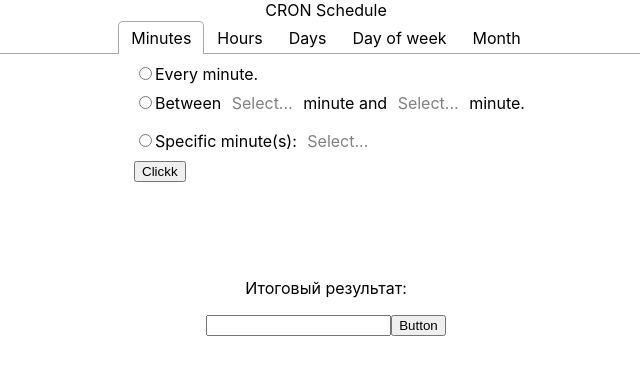
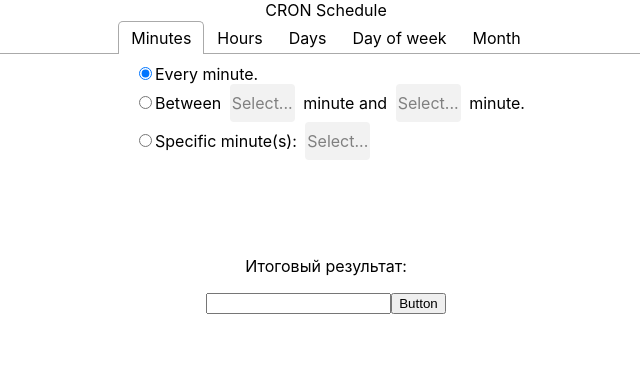
Before and after one commit to abelikovstudy/cron-test, a React (Create React App) app: page / in a window 1280 px wide. Shown: the top 374 px of the page, without its empty margins (314-954 px from the left). Built offline with nearby package versions, Linux system fonts and the light colour scheme.

Commit message:
Now unchoised option is unaviable via local boolean array

```diff
--- a/src/components/DateChose.js
+++ b/src/components/DateChose.js
@@ -32,6 +32,28 @@ export function DateChose(){
     })
   }
 
+  const parseCron = (dateObject) => {
+    console.log(dateObject)
+    let buff = ""
+    for (let key in dateObject) {
+      switch(dateObject[key].span){
+        case "Every":
+          buff += '* ';
+        break;
+        case "Between":
+          buff += dateObject[key].between_start.value + '-' + dateObject[key].between_end.value + ' ';
+        break;
+        case "Specific":
+          let suppBuff = []
+          for(let date in dateObject[key].specific){
+            suppBuff.push(dateObject[key].specific[date].value)
+          }
+          buff += suppBuff.join(',') + ' '
+        break;
+      }
+    }
+    setResult(buff)
+  }
   return (
     <div className="DateChose">
     <Tabs defaultIndex={0} selectedIndex={tabIndex} onSelect={(index) => setTabIndex(index)} forceRenderTabPanel={true}>
@@ -69,7 +91,7 @@ export function DateChose(){
   <br />
     <div className='Result'>
       <p>Итоговый результат: </p><input value={result} type="text"/>
-      <button onClick={() => console.log(cron)}>Button</button>
+      <button onClick={() => parseCron(cron)}>Button</button>
     </div>
   </div>
   )
--- a/src/components/SelectCustom.js
+++ b/src/components/SelectCustom.js
@@ -4,7 +4,8 @@ export function SelectCustom({
     isMulti,
     options,
     onDateChange,
-    name
+    name,
+    isDisabled
 }){
 
     return(
@@ -16,6 +17,7 @@ export function SelectCustom({
         className="react-select--inline"
         components={{IndicatorsContainer: () => null}}
         onChange={(selectedDates) => onDateChange(selectedDates,name)}
+        isDisabled={isDisabled}
         />
     )
 }
--- a/src/components/TabContent.js
+++ b/src/components/TabContent.js
@@ -1,4 +1,3 @@
-import { verifyValue } from '../utils';
 import React from 'react';
 import { SelectCustom } from './SelectCustom';
 export function TabContent({
@@ -8,77 +7,47 @@ export function TabContent({
     tabIndex,
     corn
   }){
-
+    const [choices, setChoices] = React.useState([true, true])
     const [span, setSpan] = React.useState("Every")
     const [dates, setDates] = React.useState({
-      span : [span]
+      span : span
     })
 
     const onOptionChange = e => {
       setSpan(e.target.value)
+      switch(e.target.value){
+        case "Between":
+          setChoices([false,true])
+        break;
+        case "Specific":
+          setChoices([true,false])
+        break;
+      }
     }
     React.useEffect(() => {corn(dates,tabIndex)},[dates])
     const onDateChange = (selectValues,name) => {
       setDates({
         ...dates,
         [name] : selectValues,
-        span : [span]
+        span : span
       })
-      //corn(dates,tabIndex) //?????
     }
     return (
       <div className="SpanSelect">
         <div className="SpanSelect-Option">
-            <input type="radio" name={name} value="Every" id={id} onChange={onOptionChange}/>
+            <input type="radio" name={name} value="Every" id={id} onChange={onOptionChange} defaultChecked />
             <label class="SpanSelect-Element" htmlFor="every">Every {name}.</label> <br />
         </div>
 
         <div className="SpanSelect-Option">
             <input type="radio" name={name} value="Between" id={id} onChange={onOptionChange}/>
-            <label class="SpanSelect-Element" htmlFor="everystart">Between <SelectCustom name="between-start" isMulti={false} options={selectValues} onDateChange={onDateChange}/> {name} and <SelectCustom name="between-end" isMulti={false} options={selectValues} onDateChange={onDateChange}/> {name}.</label> <br />
+            <label class="SpanSelect-Element" htmlFor="everystart">Between <SelectCustom name="between_start" isMulti={false} options={selectValues} onDateChange={onDateChange} isDisabled={choices[0]}/> {name} and <SelectCustom name="between_end" isMulti={false} options={selectValues} onDateChange={onDateChange} isDisabled={choices[0]}/> {name}.</label> <br />
         </div>
 
         <div className="SpanSelect-Option">
             <input type="radio" name={name} value="Specific" id={id} onChange={onOptionChange}/>
-            <label class="SpanSelect-Element" htmlFor="specific">Specific {name}(s): <SelectCustom name="specific" isMulti={true} options={selectValues} onDateChange={onDateChange}/></label><br />
+            <label class="SpanSelect-Element" htmlFor="specific">Specific {name}(s): <SelectCustom name="specific" isMulti={true} options={selectValues} onDateChange={onDateChange} isDisabled={choices[1]}/></label><br />
         </div>
-        <button onClick={() => console.log(dates)}>Clickk</button>
-    </div>
+      </div>
     )
   }
-
-
-  /*
-      const [spanBetweenStart, setSpanBetweenStart] = React.useState("0")
-    const [spanBetweenEnd, setSpanBetweenEnd] = React.useState("0")
-    const [spanSpec, setSpanSpec] = React.useState("0")
-
-    const changeCron = (input) =>{
-      switch(input){
-        case 'Every':
-          corn[tabIndex] = '*'
-          break;
-        case 'EveryStartingAt':
-          if(verifyValue(spanBetweenStart,tabIndex) && verifyValue(spanBetweenEnd,tabIndex)){
-            corn[tabIndex] = spanBetweenStart +  "-" + spanBetweenEnd
-          }
-          else{
-            alert('Ошибка')
-          }
-          break;
-        case 'Specific':
-          let mins = spanSpec.split(',')
-          for (let i = 0; i < mins.length; i++) {
-            if(!verifyValue(mins[i],tabIndex)){
-              alert('Ошибка')
-              break;
-            }
-          }
-          corn[tabIndex] = spanSpec
-          break;
-        default:
-          corn[tabIndex] = '*'
-          break;
-      }
-    }
-  */
```
